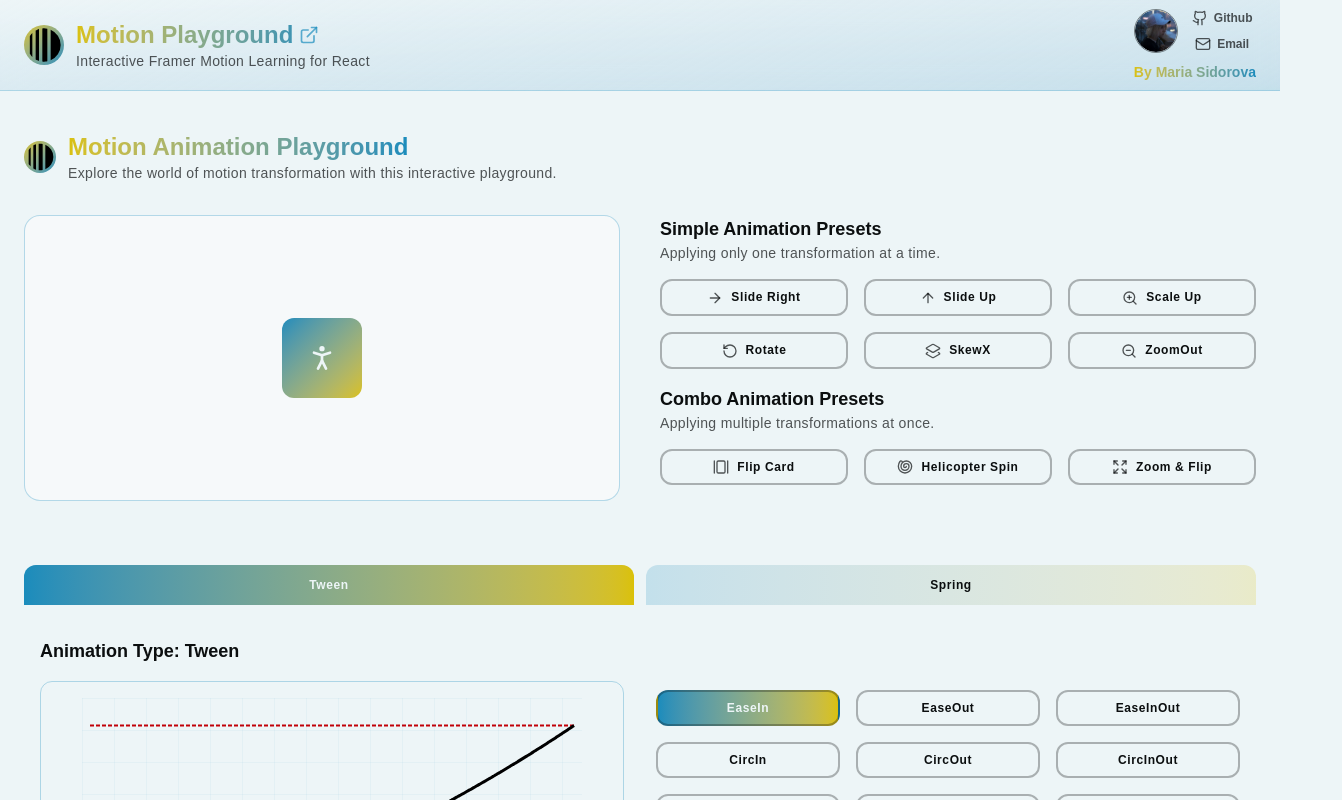
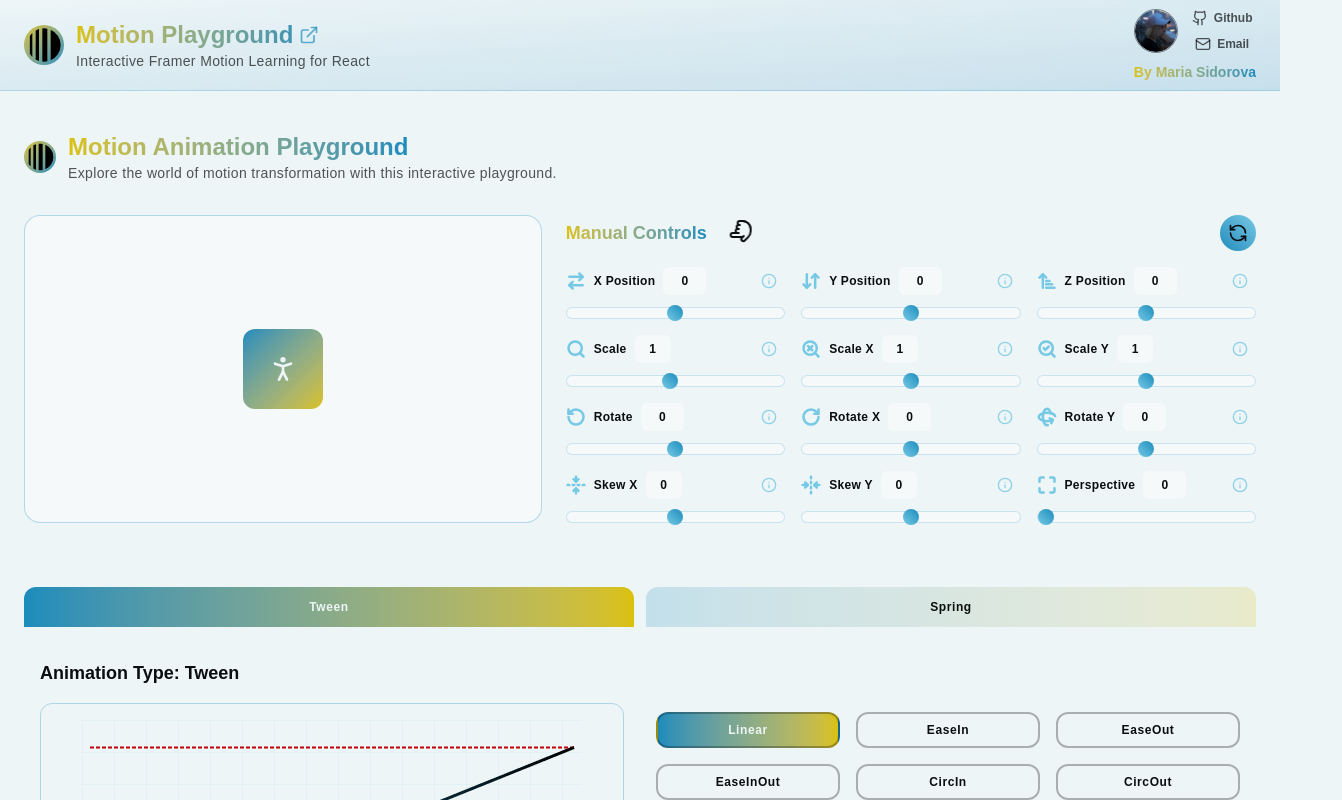
Before and after one commit to SidorovaMaria/motion-playground, a Next.js app: page /animation/playground in a window 1280 px wide. Shown: the top 800 px of the page, 1342 px wide, since content can reach past the window. Built offline with nearby package versions, Linux system fonts and the light colour scheme; a web font is replaced by a local one.

Commit message:
Added Manual Controls

```diff
--- /dev/null
+++ b/app/animation/playground/PlaygroundControls.tsx
@@ -0,0 +1,195 @@
+import React from "react";
+import { TransformState } from "./page";
+import Control from "@/components/controls/Control";
+import { motion } from "motion/react";
+import { revealFromBottom } from "@/variants/TextVariants";
+import {
+  ArrowDownUp,
+  ArrowRightLeft,
+  ArrowUpNarrowWide,
+  FoldHorizontal,
+  FoldVertical,
+  Maximize,
+  Pointer,
+  RefreshCcw,
+  Rotate3D,
+  RotateCcw,
+  RotateCw,
+  Search,
+  SearchCheck,
+  SearchX,
+} from "lucide-react";
+type Props = {
+  reset: () => void;
+  states: Record<string, number>;
+  dispatch: React.Dispatch<{ type: "set"; key: keyof TransformState; value: number }>;
+};
+const PlaygroundControls = ({ states, dispatch, reset }: Props) => {
+  const { x, y, z, scale, scaleX, scaleY, rotate, rotateX, rotateY, skewX, skewY, perspective } =
+    states;
+  return (
+    <div className="">
+      <div className="flex w-full items-center justify-between">
+        <h3 className="text-lg font-display">
+          <motion.span
+            initial="hidden"
+            whileHover="hovered"
+            className="text-gradient relative cursor-pointer"
+          >
+            Manual Controls
+            <motion.span
+              variants={revealFromBottom}
+              className="text-xs absolute left-1/2 -translate-x-1/2 bg-foreground/80 text-background px-2 py-1 bottom-[70%] rounded-md w-64 text-center pointer-events-none"
+            >
+              For smoother animations, use the &apos;tween&apos; transition with a linear easing.
+            </motion.span>
+            <Pointer className="text-foreground inline-block absolute -top-1 -right-12 -rotate-90 bounce-up" />
+          </motion.span>
+        </h3>
+        <button
+          onClick={reset}
+          className="p-2 rounded-full bg-gradient-to-tr from-primary to-secondary flex items-center justify-center cursor-pointer hover:scale-105 active:scale-95 transition-transform "
+        >
+          <RefreshCcw className="w-5 h-5 text-foreground stroke-2" />
+        </button>
+      </div>
+      <div className="grid grid-cols-2 lg:grid-cols-3 mt-4 gap-4">
+        <Control
+          label="X Position"
+          value={x}
+          dispatch={dispatch}
+          dispatchValue="x"
+          min={-200}
+          max={200}
+          step={1}
+          small
+          Icon={ArrowRightLeft}
+        />
+        <Control
+          label="Y Position"
+          value={y}
+          dispatch={dispatch}
+          dispatchValue="y"
+          min={-200}
+          max={200}
+          step={1}
+          small
+          Icon={ArrowDownUp}
+        />
+        <Control
+          label="Z Position"
+          value={z}
+          dispatch={dispatch}
+          dispatchValue="z"
+          min={-200}
+          max={200}
+          step={1}
+          small
+          Icon={ArrowUpNarrowWide}
+        />
+        <Control
+          label="Scale"
+          value={scale}
+          dispatch={dispatch}
+          dispatchValue="scale"
+          min={0.1}
+          max={2}
+          step={0.1}
+          small
+          Icon={Search}
+        />
+        <Control
+          label="Scale X"
+          value={scaleX}
+          dispatch={dispatch}
+          dispatchValue="scaleX"
+          min={0}
+          max={2}
+          step={0.1}
+          small
+          Icon={SearchX}
+        />
+        <Control
+          label="Scale Y"
+          value={scaleY}
+          dispatch={dispatch}
+          dispatchValue="scaleY"
+          min={0}
+          max={2}
+          step={0.1}
+          small
+          Icon={SearchCheck}
+        />
+        <Control
+          label="Rotate"
+          value={rotate}
+          dispatch={dispatch}
+          dispatchValue="rotate"
+          min={-360}
+          max={360}
+          step={1}
+          small
+          Icon={RotateCcw}
+        />
+        <Control
+          label="Rotate X"
+          value={rotateX}
+          dispatch={dispatch}
+          dispatchValue="rotateX"
+          min={-360}
+          max={360}
+          step={1}
+          small
+          Icon={RotateCw}
+        />
+        <Control
+          label="Rotate Y"
+          value={rotateY}
+          dispatch={dispatch}
+          dispatchValue="rotateY"
+          min={-360}
+          max={360}
+          step={1}
+          small
+          Icon={Rotate3D}
+        />
+
+        <Control
+          label="Skew X"
+          value={skewX}
+          dispatch={dispatch}
+          dispatchValue="skewX"
+          min={-90}
+          max={90}
+          step={1}
+          small
+          Icon={FoldVertical}
+        />
+        <Control
+          label="Skew Y"
+          value={skewY}
+          dispatch={dispatch}
+          dispatchValue="skewY"
+          min={-90}
+          max={90}
+          step={1}
+          small
+          Icon={FoldHorizontal}
+        />
+        <Control
+          label="Perspective"
+          value={perspective}
+          dispatch={dispatch}
+          dispatchValue="perspective"
+          min={0}
+          max={1000}
+          step={1}
+          small
+          Icon={Maximize}
+        />
+      </div>
+    </div>
+  );
+};
+
+export default PlaygroundControls;
--- a/app/animation/playground/TweenPlayground.tsx
+++ b/app/animation/playground/TweenPlayground.tsx
@@ -20,6 +20,7 @@ import Link from "next/link";
 import { SquareArrowUpRight } from "lucide-react";
 
 export const EASES: Record<string, (t: number) => number> = {
+  linear: (t: number) => t,
   easeIn,
   easeOut,
   easeInOut,
@@ -115,7 +116,7 @@ const TweenPlayground = ({
           ))}
           <Link
             href="https://motion.dev/docs/react-transitions#tween"
-            className="font-display capitalize button-outline border-foreground/30! p-2 text-xs tracking-wider col-span-2 justify-center flex items-center"
+            className="font-display capitalize button-outline border-foreground/30! p-2 text-xs tracking-wider justify-center flex items-center"
           >
             <SquareArrowUpRight className="small-icon inline-flex mr-2 text-foreground" />
             See Motion Docs
--- a/app/animation/playground/page.tsx
+++ b/app/animation/playground/page.tsx
@@ -15,6 +15,7 @@ import {
 import SpringPlayground, { INITIAL_PARAMS, SpringPhysicsParams } from "./springPlayground";
 import TweenPlayground, { EaseName, EASES } from "./TweenPlayground";
 import Presets from "./Presets";
+import PlaygroundControls from "./PlaygroundControls";
 
 /**
  * Types & Constants
@@ -22,18 +23,16 @@ import Presets from "./Presets";
 const AnimationFunctionTabs = ["tween", "spring"] as const;
 type AnimationFunction = (typeof AnimationFunctionTabs)[number];
 
-type TransformState = {
+export type TransformState = {
   x: number;
   y: number;
   z: number;
   scale: number;
   scaleX: number;
   scaleY: number;
-  scaleZ: number;
   rotate: number;
   rotateX: number;
   rotateY: number;
-  rotateZ: number;
   skewX: number;
   skewY: number;
   perspective: number;
@@ -46,11 +45,9 @@ const INITIAL_STATE: TransformState = {
   scale: 1,
   scaleX: 1,
   scaleY: 1,
-  scaleZ: 1,
   rotate: 0,
   rotateX: 0,
   rotateY: 0,
-  rotateZ: 0,
   skewX: 0,
   skewY: 0,
   perspective: 0,
@@ -100,7 +97,7 @@ const AnimationPlayground = () => {
   const [params, setParams] = useState<SpringPhysicsParams>(INITIAL_PARAMS);
 
   //Tween Control Props
-  const [ease, setEase] = React.useState<EaseName>("easeIn");
+  const [ease, setEase] = React.useState<EaseName>("linear");
   const [duration, setDuration] = React.useState<number>(0.3);
 
   /**
@@ -115,11 +112,9 @@ const AnimationPlayground = () => {
       scale: state.scale,
       scaleX: state.scaleX,
       scaleY: state.scaleY,
-      scaleZ: state.scaleZ,
       rotate: state.rotate,
       rotateX: state.rotateX,
       rotateY: state.rotateY,
-      rotateZ: state.rotateZ,
       skewX: state.skewX,
       skewY: state.skewY,
       transformPerspective: state.perspective,
@@ -200,7 +195,7 @@ const AnimationPlayground = () => {
         </div>
       </div>
       {/* Main Grid */}
-      <section className="grid grid-cols-1 md:grid-cols-2 gap-10 mt-8">
+      <section className="grid grid-cols-1 md:grid-cols-[3fr_4fr] gap-6 mt-8">
         {/* Playground View */}
         <aside
           className="bg-background-muted rounded-2xl p-12 flex items-center justify-center h-full relative overflow-hidden border border-primary/30"
@@ -215,12 +210,15 @@ const AnimationPlayground = () => {
           </motion.div>
         </aside>
         {/* Presets Section */}
-        <Presets
-          applyPreset={applyPreset}
-          resetValues={resetValues}
-          activePreset={activePreset}
-          setActivePreset={setActivePreset}
-        />
+        <div>
+          <PlaygroundControls states={state} dispatch={dispatch} reset={resetValues} />
+          {/* <Presets
+            applyPreset={applyPreset}
+            resetValues={resetValues}
+            activePreset={activePreset}
+            setActivePreset={setActivePreset}
+          /> */}
+        </div>
 
         {/* Transition Function Tabs + Controls */}
       </section>
--- a/app/globals.css
+++ b/app/globals.css
@@ -120,6 +120,23 @@ body {
     -moz-appearance: textfield;
     appearance: textfield;
   }
+  .range-slider::-webkit-slider-thumb {
+    appearance: none;
+    height: 1rem;
+    width: 1rem;
+    border-radius: 50%;
+    background: linear-gradient(45deg, var(--color-secondary), var(--color-primary));
+    cursor: pointer;
+  }
+  .range-slider::-moz-range-thumb {
+    height: 1rem;
+    width: 1rem;
+    border-radius: 50%;
+    background: linear-gradient(45deg, var(--color-secondary), var(--color-primary));
+    cursor: pointer;
+    border: none;
+    box-shadow: 0 0 10px rgba(6, 182, 212, 0.5);
+  }
 }
 
 /*  === ANIMATION === */
--- a/components/controls/Control.tsx
+++ b/components/controls/Control.tsx
@@ -1,3 +1,4 @@
+import { TransformState } from "@/app/animation/playground/page";
 import { ControlsExplain } from "@/utils/utils";
 import { revealToBottom } from "@/variants/TextVariants";
 import { Info } from "lucide-react";
@@ -5,15 +6,37 @@ import { AnimatePresence, motion } from "motion/react";
 type ControlProps = {
   label: string;
   value: number;
-  setValue: (v: number) => void;
+  dispatchValue?: keyof TransformState;
+  setValue?: (v: number) => void;
+  dispatch?: React.Dispatch<{ type: "set"; key: keyof TransformState; value: number }>;
   min: number;
   max: number;
   step: number;
+  small?: boolean;
+  Icon?: React.ComponentType<React.SVGProps<SVGSVGElement>>;
 };
-const Control = ({ label, value, setValue, min, max, step }: ControlProps) => (
+const Control = ({
+  label,
+  value,
+  setValue,
+  min,
+  max,
+  step,
+  dispatch,
+  dispatchValue,
+  small = false,
+  Icon,
+}: ControlProps) => (
   <div className="flex flex-col gap-2">
-    <div className="flex items-center gap-2 w-full">
-      <label className="text-sm text-foreground font-display tracking-wide">{label}</label>
+    <div className={`flex items-center gap-2 w-full`}>
+      {Icon && <Icon className="text-secondary stroke-3 icon" />}
+      <label
+        className={`text-sm text-foreground font-display tracking-wide ${
+          small ? "text-xs text-center" : ""
+        }`}
+      >
+        {label}
+      </label>
       <input
         type="number"
         value={value}
@@ -21,15 +44,28 @@ const Control = ({ label, value, setValue, min, max, step }: ControlProps) => (
         max={max}
         step={step}
         onChange={(e) => {
-          setValue(Number(e.target.value));
+          if (setValue) {
+            setValue(Number(e.target.value));
+          }
+          if (dispatch && dispatchValue) {
+            dispatch({
+              type: "set",
+              key: dispatchValue,
+              value: Number(e.target.value),
+            });
+          }
         }}
-        className="rounded-md border border-primary/20 bg-background-muted px-3 py-1.5 text-sm text-center no-spinner font-display"
+        className={`rounded-md border border-primary/20 bg-background-muted px-1 py-1.5 text-sm text-center no-spinner font-display
+                ${small ? "px-0! text-xs! border-none" : ""}`}
       />
+
       <motion.div
         initial="hidden"
         whileHover="hovered"
         whileFocus="hovered"
-        className="icon text-accent/80 hover:text-accent cursor-pointer transition relative"
+        className={`text-secondary/80 hover:text-secondary cursor-pointer transition relative  flex items-center justify-center ${
+          small ? "small-icon ml-auto mr-2" : "icon"
+        }`}
         title="Info"
       >
         <Info className="" />
@@ -48,12 +84,22 @@ const Control = ({ label, value, setValue, min, max, step }: ControlProps) => (
       type="range"
       min={min}
       max={max}
+      tabIndex={-1}
       step={step}
       value={value}
       onChange={(e) => {
-        setValue(Number(e.target.value));
+        if (setValue) {
+          setValue(Number(e.target.value));
+        }
+        if (dispatch && dispatchValue) {
+          dispatch({
+            type: "set",
+            key: dispatchValue,
+            value: Number(e.target.value),
+          });
+        }
       }}
-      className="accent-accent cursor-pointer rounded-md focus:ring-primary  focus:outline-none active:ring-0 active:border-none"
+      className="w-full h-3 mt-1 bg-background-muted border border-primary/20 rounded-lg appearance-none cursor-pointer range-slider focus:ring-0 focus:outline-none active:bg-background-muted accent-primary"
     />
   </div>
 );
--- a/utils/utils.ts
+++ b/utils/utils.ts
@@ -43,7 +43,6 @@ export const SimpleAnimationPresets = [
   {
     name: "ZoomOut",
     scale: 0.7,
-    perspective: 500,
     icon: ZoomOut,
   },
 ];
@@ -58,7 +57,7 @@ export const ComboAnimationPresets = [
   },
   {
     name: "Helicopter Spin",
-    rotateZ: 720,
+    rotate: 720,
     scale: 1.2,
     icon: Shell,
   },
@@ -66,7 +65,7 @@ export const ComboAnimationPresets = [
     name: "Zoom & Flip",
     scale: 2,
     rotateY: 360,
-    perspective: 600,
+    perspective: 800,
     icon: Expand,
   },
 ];
```
